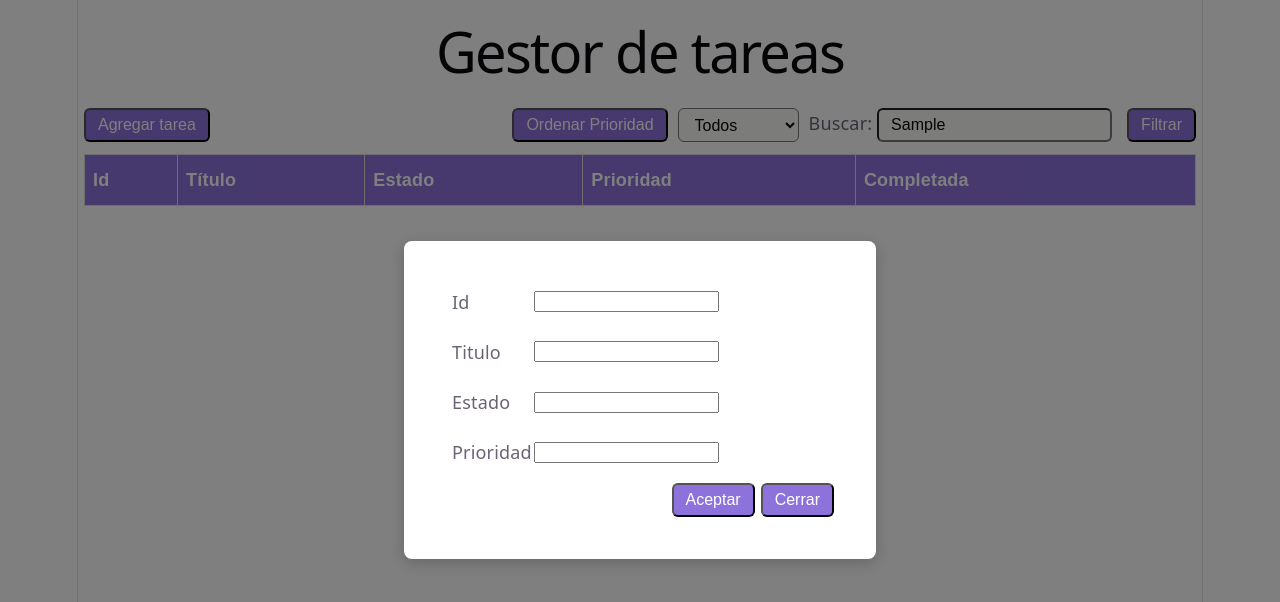
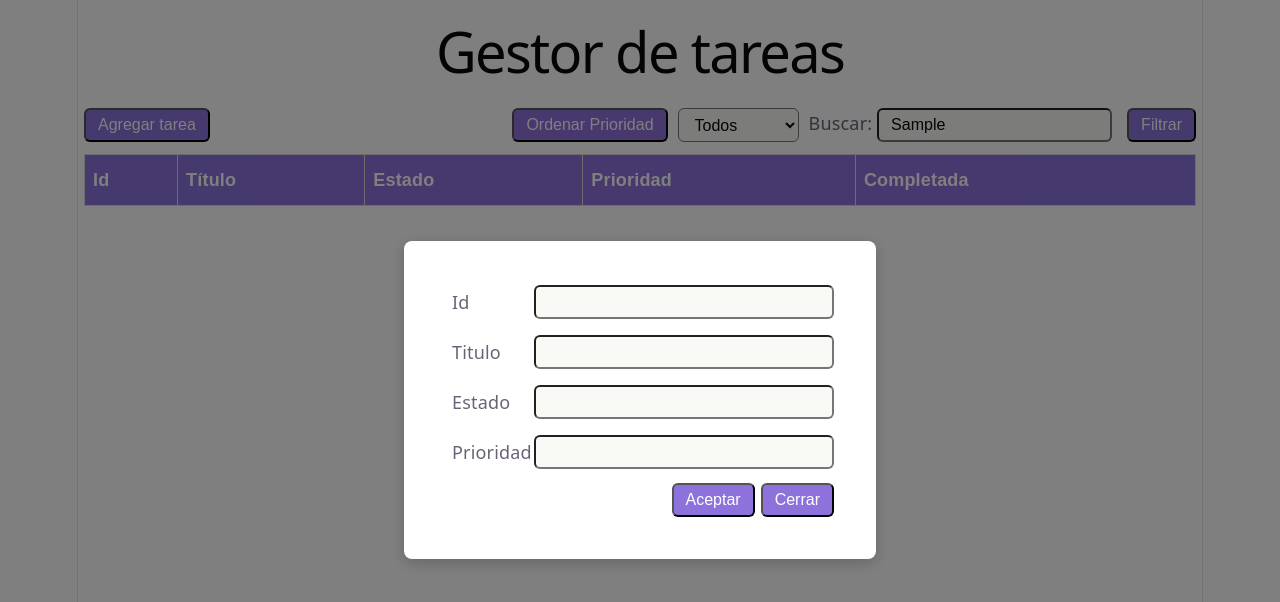
Before and after one commit to eugeama/Trabajos-TIT-Lesertesseur-Gillig, a React (Vite) app in the folder to-do-list/: page / in a window 1280 px wide. Both pictures are taken after typing "Sample" into the empty fields and a click on the button "Agregar tarea". Shown: the top 602 px of the page. Built offline with nearby package versions, Linux system fonts and the light colour scheme.

Commit message:
solucionado error de refresco

```diff
--- a/to-do-list/src/App.css
+++ b/to-do-list/src/App.css
@@ -248,6 +248,18 @@
     text-decoration: none;
   }
 
+.inputData {
+    color: var(--text-h);
+    font-size: 16px;
+    flex-grow: 1;
+    border-radius: 6px;
+    background: var(--social-bg);
+    padding: 6px 12px;
+    align-items: center;
+    gap: 8px;
+    text-decoration: none;
+  }
+
 table {
   font-family: Arial, Helvetica, sans-serif;
   border-collapse: collapse;
--- a/to-do-list/src/App.tsx
+++ b/to-do-list/src/App.tsx
@@ -69,8 +69,9 @@ function App() {
         tareaEncontrada.estado = "Pendiente";
       }
     }
-    setTareas([...tareas]);
-    filtrar();
+    const nuevasTareas = [...tareas];
+    setTareas(nuevasTareas);
+    filtrar(nuevasTareas);
   }
 
   async function onSubmit(formData: FormData) {
@@ -87,9 +88,10 @@ function App() {
       completa: false,
     };
 
-    setTareas([...tareas, nuevaTarea]);
+    const nuevasTareas = [...tareas, nuevaTarea];
+    setTareas(nuevasTareas);
+    filtrar(nuevasTareas);
     setMostrarPopUp(false);
-    filtrar();
   }
 
   function filtrarPorNombre(listaTareas: Tarea[]) {
@@ -107,7 +109,8 @@ function App() {
     }
   }
 
-  function filtrar() {
+  function filtrar(tareas: Tarea[]) {
+    console.log("tareas.length -> ", tareas.length);
     if (estadoSeleccionado === "Todos") {
       filtrarPorNombre(tareas);
     } else {
@@ -138,7 +141,9 @@ function App() {
           onOrdenarPrioridad={onOrdenarPrioridad}
           setEstadoSeleccionado={setEstadoSeleccionado}
           setTextoIngresado={setTextoIngresado}
-          filtrar={filtrar}
+          onFiltrar={() => {
+            filtrar(tareas);
+          }}
           estadoSeleccionado={estadoSeleccionado}
           textoIngresado={textoIngresado}
         />
--- a/to-do-list/src/components/PopUp.tsx
+++ b/to-do-list/src/components/PopUp.tsx
@@ -15,22 +15,22 @@ function PopUp({
 
           <div className='formLine'>
             <label className='formLabel'>Id</label>
-            <input type="text" name="id" required />
+            <input type="text" name="id" required className="inputData"/>
           </div>
 
           <div className='formLine'>
             <label className='formLabel'>Titulo</label>
-            <input type="text" name="titulo" required />
+            <input type="text" name="titulo" required className="inputData"/>
           </div>
 
           <div className='formLine'>
             <label className='formLabel'>Estado</label>
-            <input type="text" name="estado" required />
+            <input type="text" name="estado" required className="inputData"/>
           </div>
 
           <div className='formLine'>
             <label className='formLabel'>Prioridad</label>
-            <input type="text" name="prioridad" required />
+            <input type="text" name="prioridad" required className="inputData"/>
           </div>
 
           <div className='buttonbar'>
--- a/to-do-list/src/components/Toolbar.tsx
+++ b/to-do-list/src/components/Toolbar.tsx
@@ -3,7 +3,7 @@ interface ToolbarProps {
   onOrdenarPrioridad: () => void;
   setTextoIngresado: (textoIngresado: string) => void;
   setEstadoSeleccionado: (estadoSeleccionado: string) => void;
-  filtrar: () => void;
+  onFiltrar: () => void;
   estadoSeleccionado: string;
   textoIngresado: string;
 }
@@ -13,7 +13,7 @@ export const Toolbar = ({
   onOrdenarPrioridad,
   setTextoIngresado,
   setEstadoSeleccionado,
-  filtrar,
+  onFiltrar,
   estadoSeleccionado,
   textoIngresado,
 }: ToolbarProps) => {
@@ -66,7 +66,7 @@ export const Toolbar = ({
           className="button"
           style={{ marginLeft: 5 }}
           onClick={() => {
-            filtrar();
+            onFiltrar();
           }}
         >
           Filtrar
```
